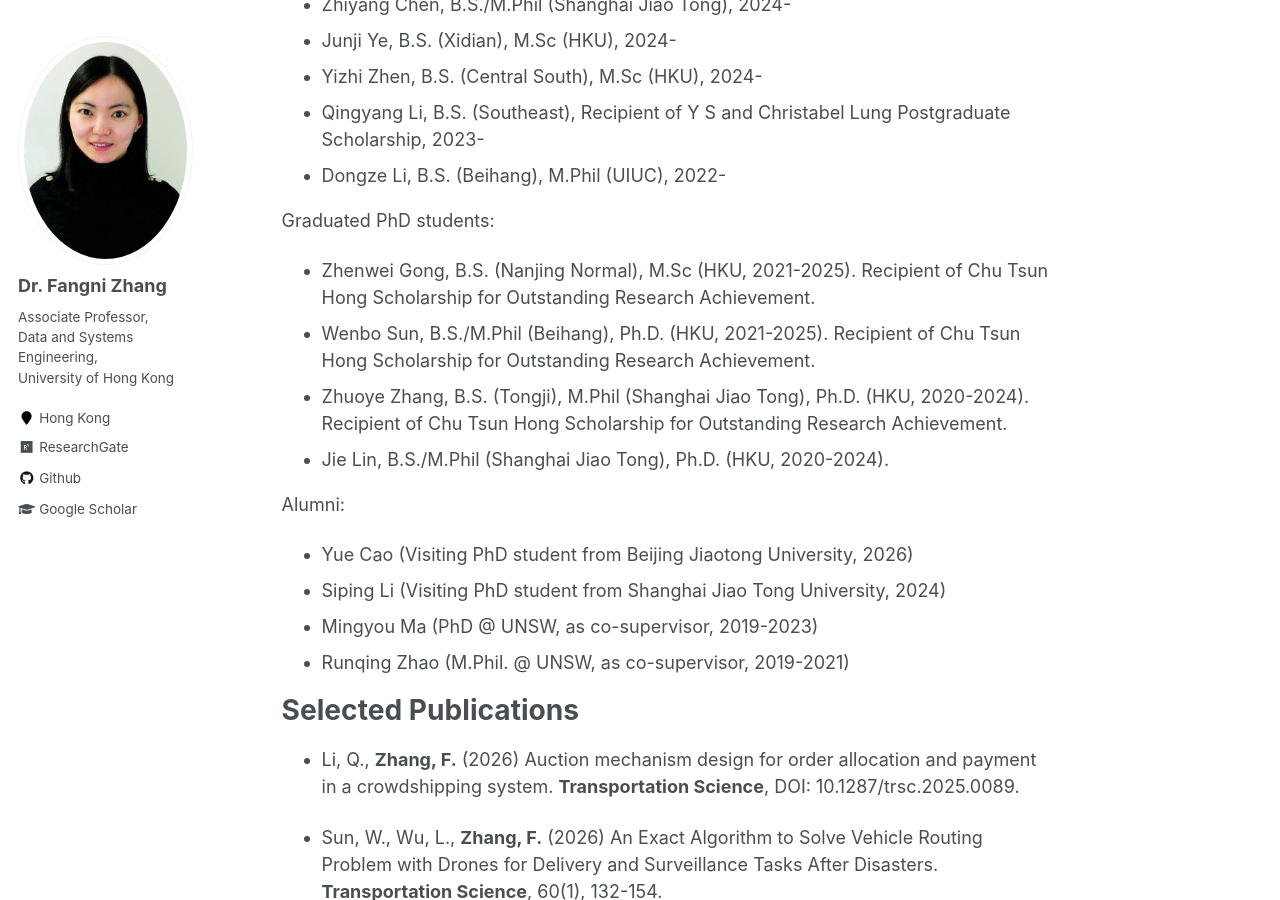
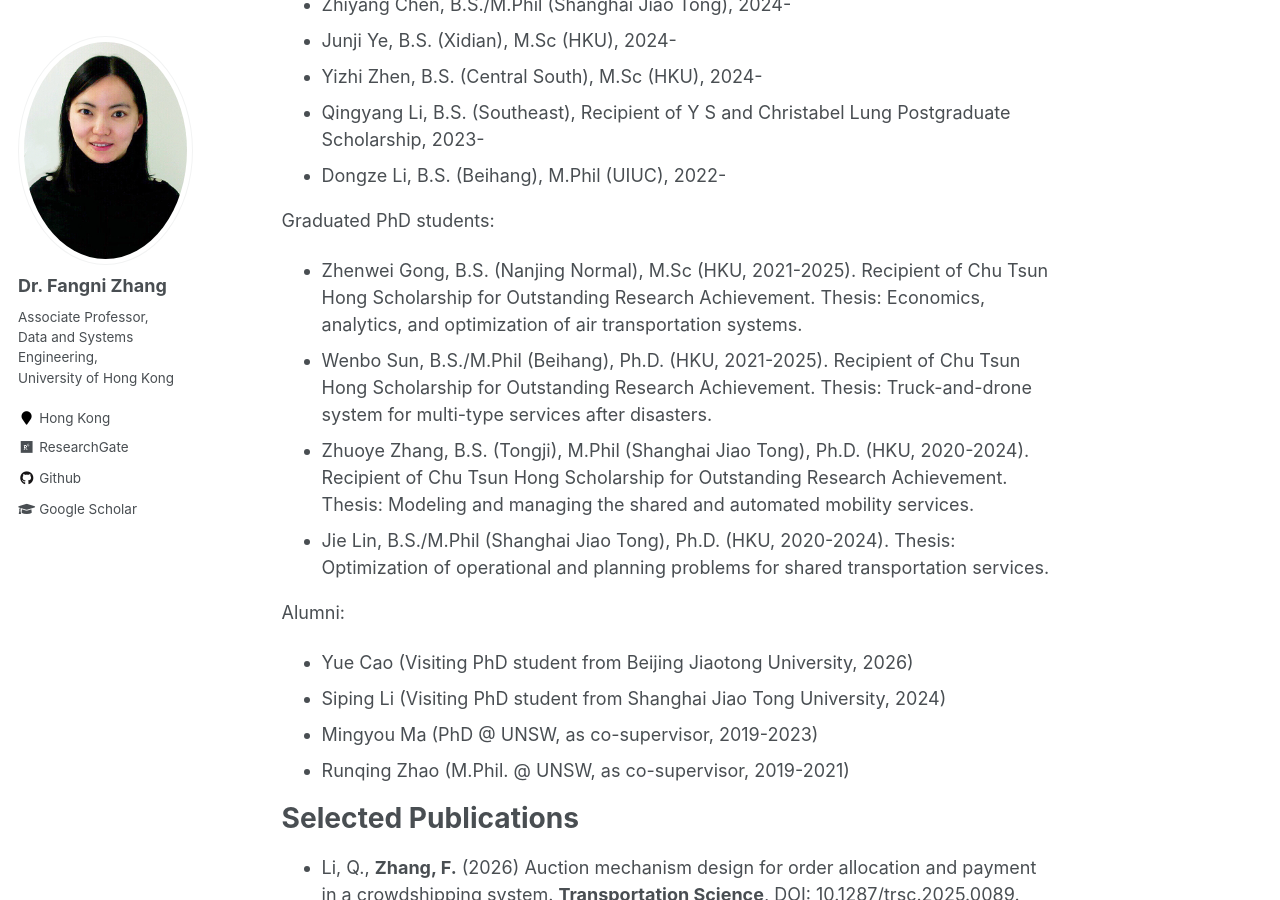
Before and after one commit to fangnizhang/fangnizhang.github.io, a Jekyll site: the page built from _pages/about.md, in a window 1280 px wide and 900 px high, scrolled down 1809 px. Built offline with Jekyll 4.4.1, drawn with Linux system fonts in a browser that asks for light colours.

Commit message:
Update about.md

```diff
--- a/_pages/about.md
+++ b/_pages/about.md
@@ -47,10 +47,10 @@ On-going PhD students:
 * Dongze Li, B.S. (Beihang), M.Phil (UIUC), 2022-
 
 Graduated PhD students:
-* Zhenwei Gong, B.S. (Nanjing Normal), M.Sc (HKU, 2021-2025). Recipient of Chu Tsun Hong Scholarship for Outstanding Research Achievement.
-* Wenbo Sun, B.S./M.Phil (Beihang), Ph.D. (HKU, 2021-2025). Recipient of Chu Tsun Hong Scholarship for Outstanding Research Achievement.
-* Zhuoye Zhang, B.S. (Tongji), M.Phil (Shanghai Jiao Tong), Ph.D. (HKU, 2020-2024). Recipient of Chu Tsun Hong Scholarship for Outstanding Research Achievement.
-* Jie Lin, B.S./M.Phil (Shanghai Jiao Tong), Ph.D. (HKU, 2020-2024).
+* Zhenwei Gong, B.S. (Nanjing Normal), M.Sc (HKU, 2021-2025). Recipient of Chu Tsun Hong Scholarship for Outstanding Research Achievement. Thesis: Economics, analytics, and optimization of air transportation systems.
+* Wenbo Sun, B.S./M.Phil (Beihang), Ph.D. (HKU, 2021-2025). Recipient of Chu Tsun Hong Scholarship for Outstanding Research Achievement. Thesis: Truck-and-drone system for multi-type services after disasters.
+* Zhuoye Zhang, B.S. (Tongji), M.Phil (Shanghai Jiao Tong), Ph.D. (HKU, 2020-2024). Recipient of Chu Tsun Hong Scholarship for Outstanding Research Achievement. Thesis: Modeling and managing the shared and automated mobility services.
+* Jie Lin, B.S./M.Phil (Shanghai Jiao Tong), Ph.D. (HKU, 2020-2024). Thesis: Optimization of operational and planning problems for shared transportation services.
 
 Alumni:
 * Yue Cao (Visiting PhD student from Beijing Jiaotong University, 2026)
```
